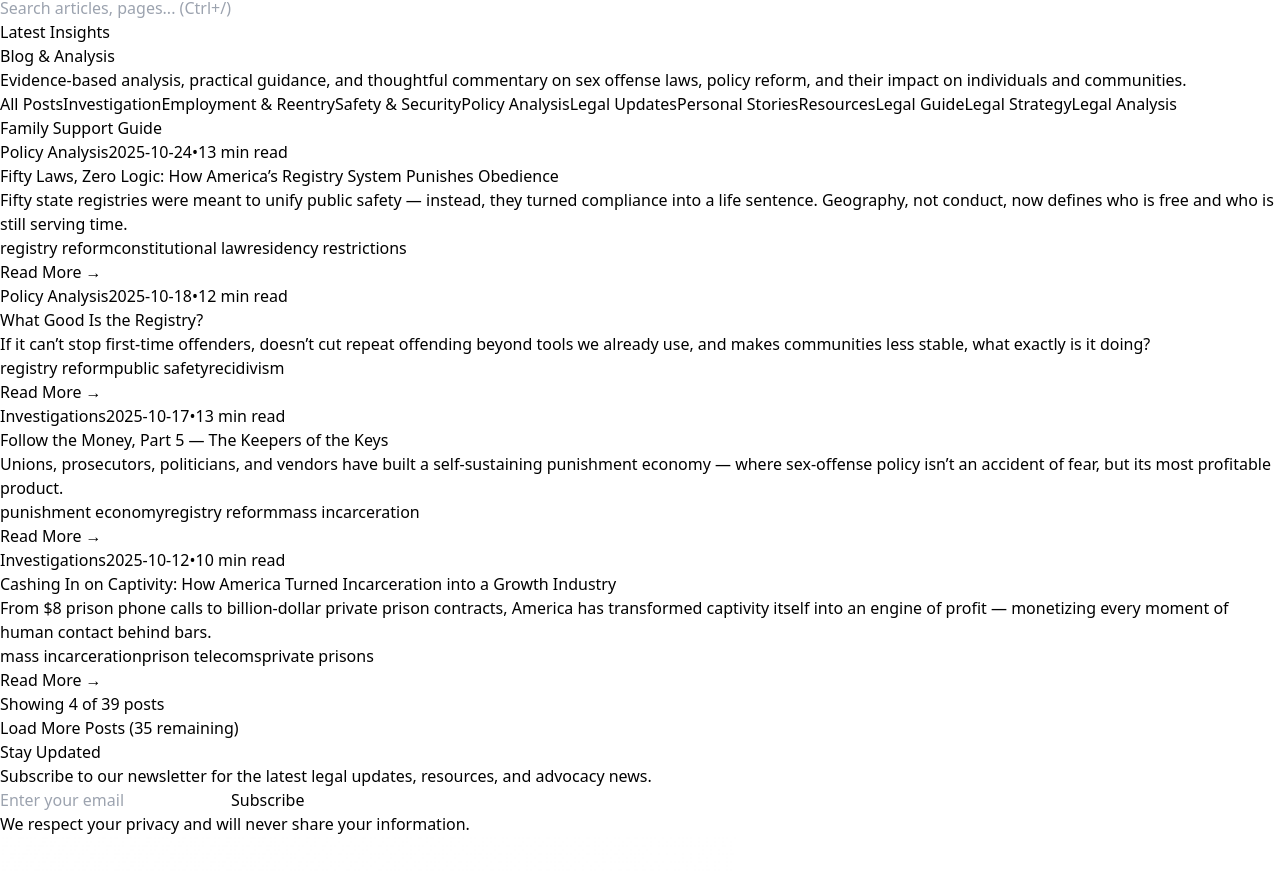
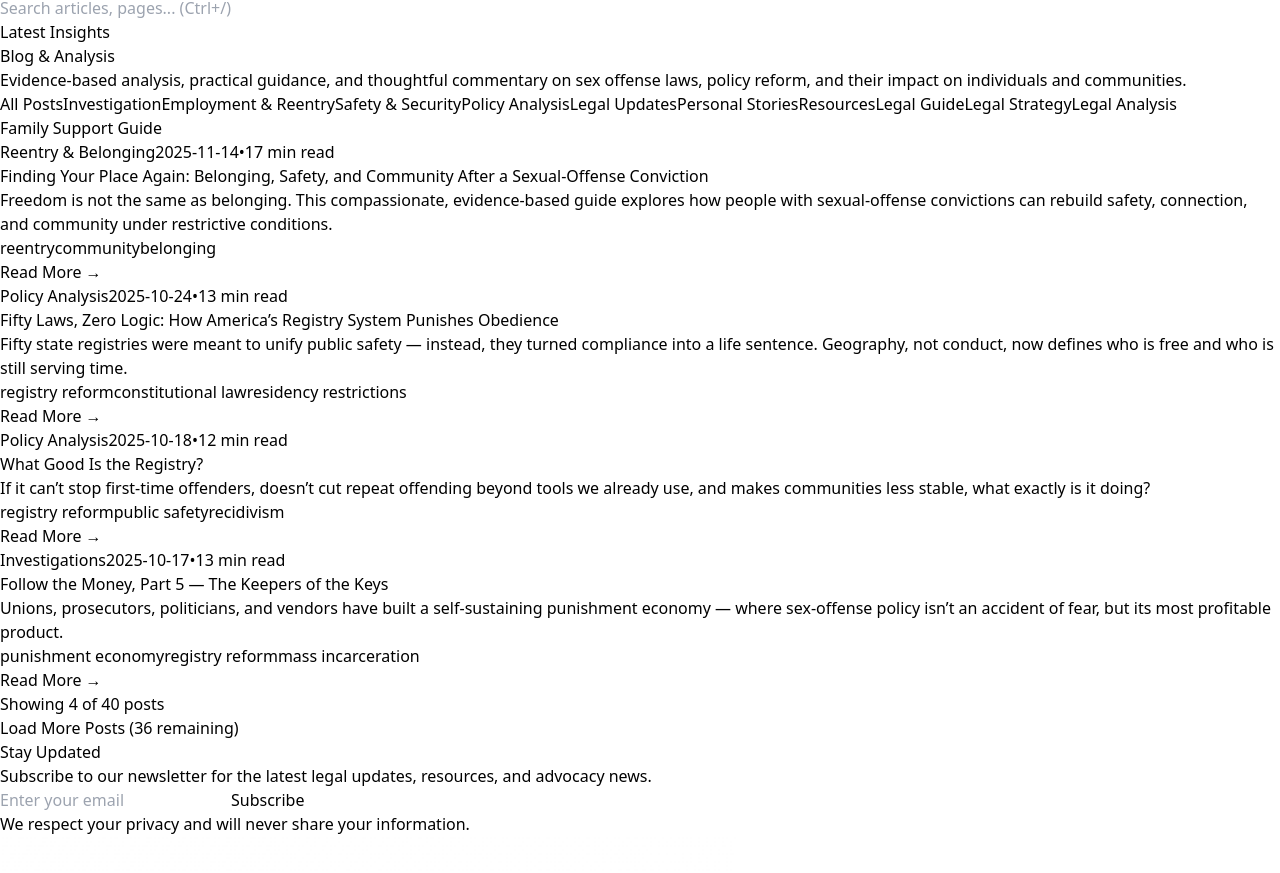
Before and after one commit to projectsolarrecon/Solar, a React (Vite) app: page /blog in a window 1280 px wide. Shown: the part 3036-3909 px from the top of the page. Built offline with nearby package versions, Linux system fonts and the light colour scheme.

Commit message:
Update blogPosts.ts

```diff
--- a/src/data/blogPosts.ts
+++ b/src/data/blogPosts.ts
@@ -12,6 +12,24 @@ export interface BlogPost {
 
 export const allBlogPosts: BlogPost[] = [
   // Insert this object at the TOP of the exported array (newest-first):
+{
+  id: "community-reintegration",
+  title: "Finding Your Place Again: Belonging, Safety, and Community After a Sexual-Offense Conviction",
+  excerpt:
+    "Freedom is not the same as belonging. This compassionate, evidence-based guide explores how people with sexual-offense convictions can rebuild safety, connection, and community under restrictive conditions.",
+  author: "SOLAR Project",
+  date: "2025-11-14",
+  readTime: "17 min read",
+  category: "Reentry & Belonging",
+  tags: [
+    "reentry",
+    "community",
+    "belonging",
+    "registry",
+    "restorative justice"
+  ],
+  path: "/blog/community-reintegration",
+},
 {
   id: "fifty-laws-zero-logic",
   title: "Fifty Laws, Zero Logic: How America’s Registry System Punishes Obedience",
```
